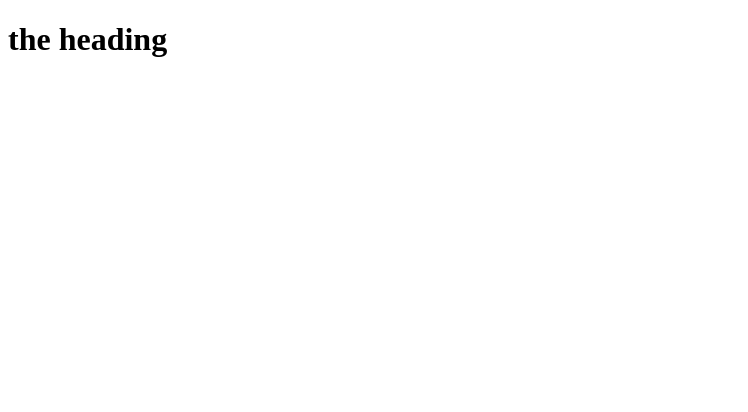
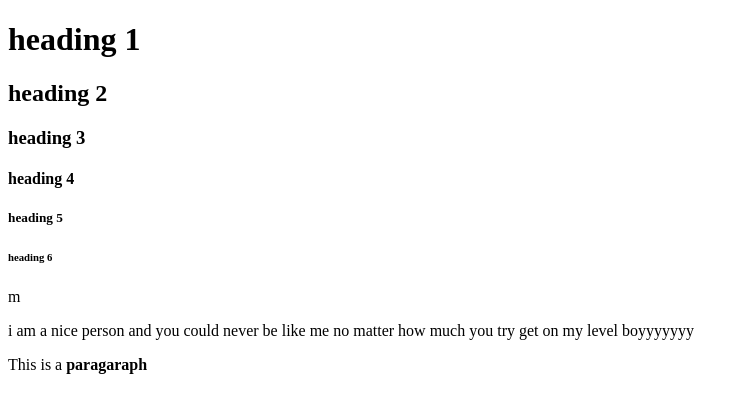
Before and after one commit to maafia17/mk300, a plain HTML site: page index.html in a window 1280 px wide. Shown: the whole page, without its empty margins (0-748 px from the left). Drawn offline with Linux system fonts and the light colour scheme.

Commit message:
paragraph

```diff
--- a/index.html
+++ b/index.html
@@ -1,9 +1,19 @@
 <!DOCTYPE html>
-<html></html>
-<head></head>
-<title>example website</title>
-</head>
-<body>
-</body>
-</head>
-<h1>the heading </h1>
+<html>
+    <head>
+        <title>example website</title>
+    </head>
+    <body>
+        <h1>heading 1</h1>
+        <h2>heading 2</h2>
+        <h3>heading 3</h3>
+        <h4>heading 4</h4>
+        <h5>heading 5 </h5>
+        <h6>heading 6 </h6>
+m
+        <p> i am a nice person and you could never be like me no matter how much you try get on my level boyyyyyyy </p>
+        <p>This is a <strong> paragaraph </strong></p>
+
+
+    </body>
+</html>
```
